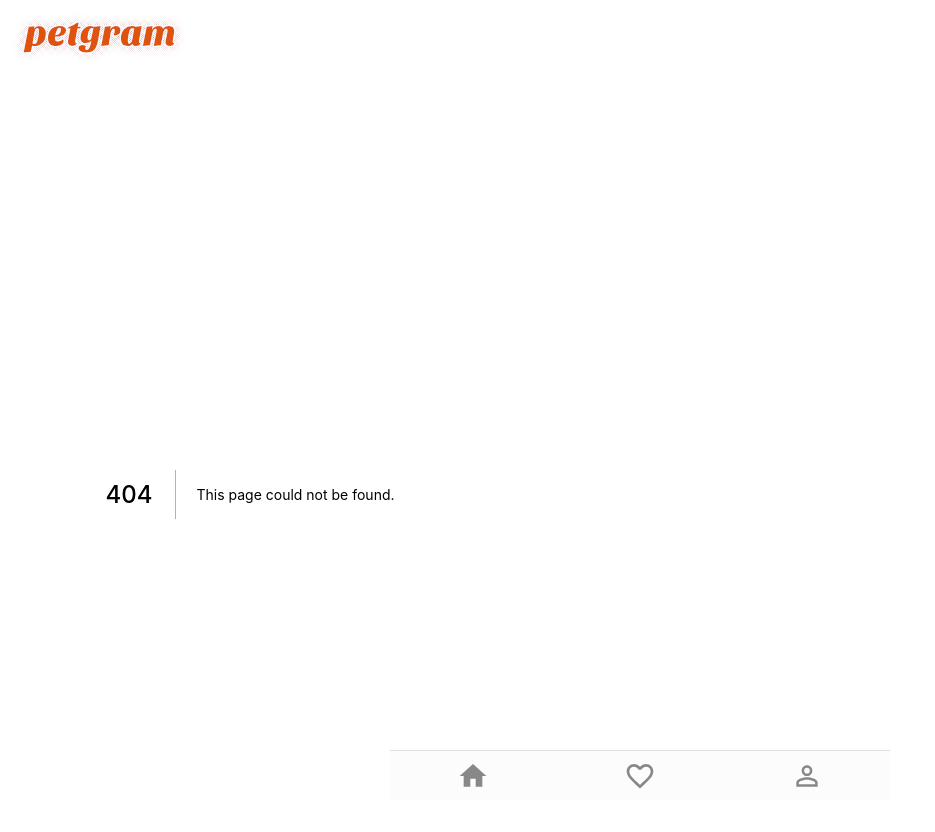
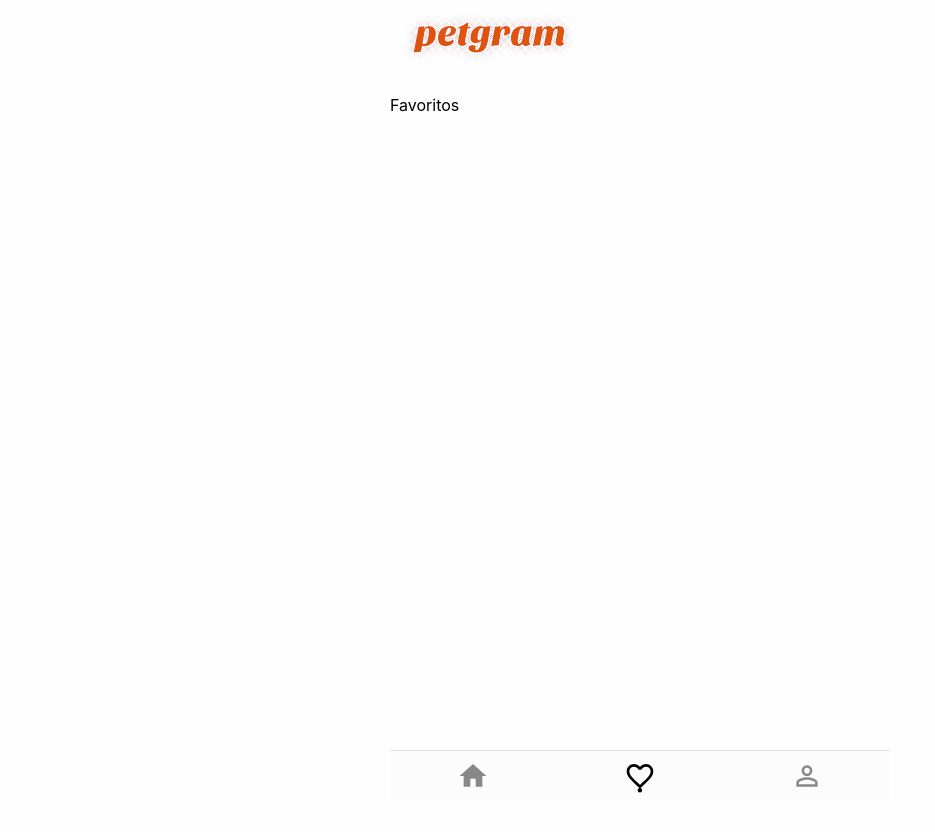
Before and after one commit to danyel117/petgram-platzi, a Next.js app: page /favs in a window 1280 px wide. Before the commit this address had no page. Shown: the top 832 px of the page, without its empty margins (0-935 px from the left). After the commit the page ends 800 px from the top, so only its background shows below. Built offline with nearby package versions, Linux system fonts and the light colour scheme.

Commit message:
agregar animación al navbar

```diff
--- a/components/NavBar/NavBar.js
+++ b/components/NavBar/NavBar.js
@@ -1,23 +1,26 @@
 import React from 'react';
 import {Nav, A} from './styles'
+import { useRouter } from 'next/router';
 import Link from 'next/link';
 import {MdHome,MdFavoriteBorder, MdPersonOutline} from 'react-icons/md'
 const SIZE='32px'
 const NavBar = () => {
+      const router = useRouter();
+      console.log(router);
     return (
       <Nav>
         <Link href={'/'}>
-            <A>
+          <A className={router.route === '/' ? 'selected' : ''}>
             <MdHome size={SIZE} />
           </A>
         </Link>
         <Link href={'/favs'}>
-            <A>
+          <A className={router.route === '/favs' ? 'selected' : ''}>
             <MdFavoriteBorder size={SIZE} />
           </A>
         </Link>
         <Link href={'/user'}>
-            <A>
+          <A className={router.route === '/user' ? 'selected' : ''}>
             <MdPersonOutline size={SIZE} />
           </A>
         </Link>
--- a/components/NavBar/styles.js
+++ b/components/NavBar/styles.js
@@ -1,5 +1,5 @@
 import styled from 'styled-components'
-
+import { fadeIn } from 'styles/animation';
 
 export const Nav=styled.nav`
     align-items:center;
@@ -19,11 +19,22 @@ export const Nav=styled.nav`
 `
 
 export const A = styled.a`
-    align-items:center;
-    color:#888;
-    display:inline-flex;
-    height:100%;
-    justify-content:center;
-    text-decoration:none;
-    width:100%
-`
+  align-items: center;
+  color: #888;
+  display: inline-flex;
+  height: 100%;
+  justify-content: center;
+  text-decoration: none;
+  width: 100%;
+  &.selected {
+    color: #000;
+    &:after {
+    ${fadeIn({time:'0.5s'})}
+      content: '·';
+      position: absolute;
+      bottom: 0;
+      font-size: 34px;
+      line-height: 20px;
+    }
+  }
+`;
--- /dev/null
+++ b/pages/favs/index.js
@@ -0,0 +1,11 @@
+import React from 'react';
+
+const Favoritos = () => {
+    return (
+        <div>
+            <p>Favoritos</p>
+        </div>
+     );
+}
+
+export default Favoritos;
```
Also changed, not shown: pages/user/index.js (added, +11 -0 lines). Lines whose indentation alone changed are shown as unchanged.
